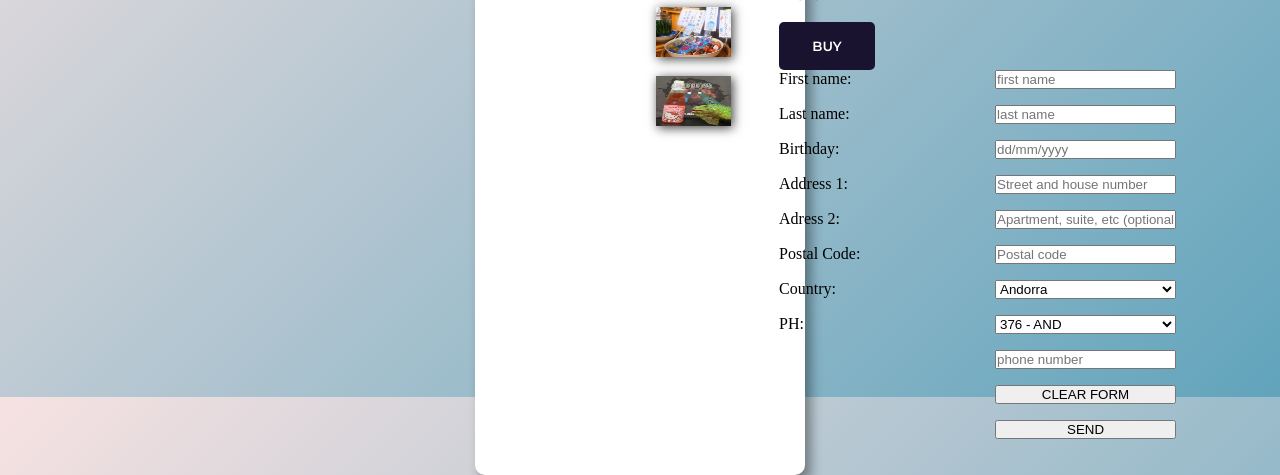
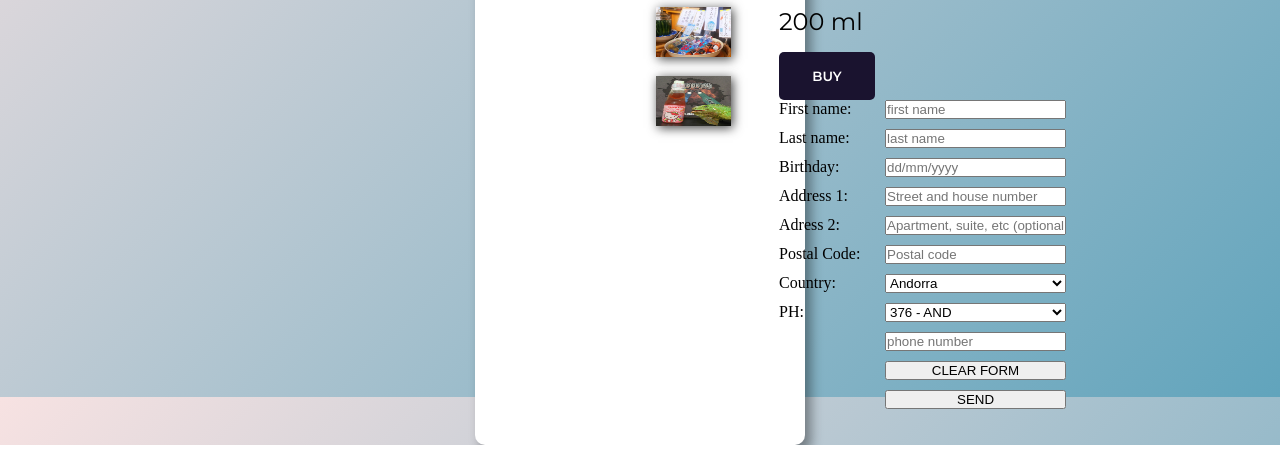
Before and after one commit to alejandroaperez1994g/js-shopping-wizard, a plain HTML site: page index.html in a window 1280 px wide. Shown: the part 403-878 px from the top of the page. After the commit the page ends 848 px from the top, so only its background shows below. Drawn offline with Linux system fonts and the light colour scheme.

Commit message:
form css

```diff
--- a/main.css
+++ b/main.css
@@ -231,7 +231,7 @@ main{
     justify-self: flex-end;
 }
 
-
+/************ FORMULARIO **************/
 label{
     grid-column: 1 / 2;
 }
@@ -240,8 +240,8 @@ input, button{
 }
 form {
     display: grid;
-    grid-template-columns: 200px 1fr;
-    grid-gap: 16px;
+    grid-template-columns: 6rem 1fr;
+    grid-gap: 10px;
 }
 
 
```
